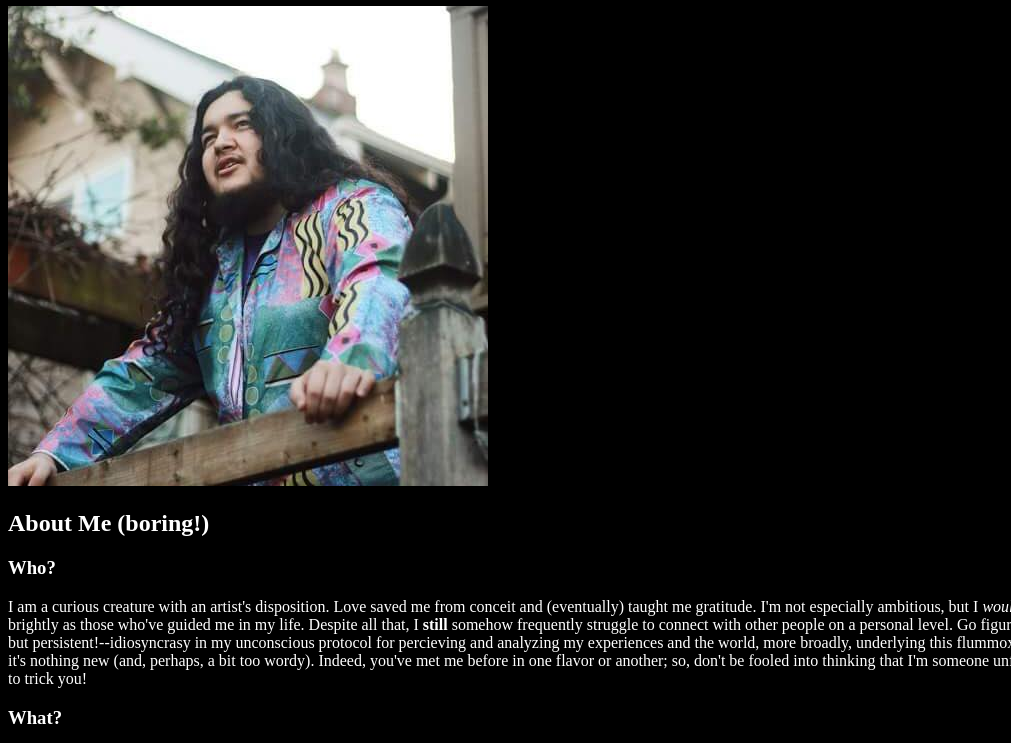
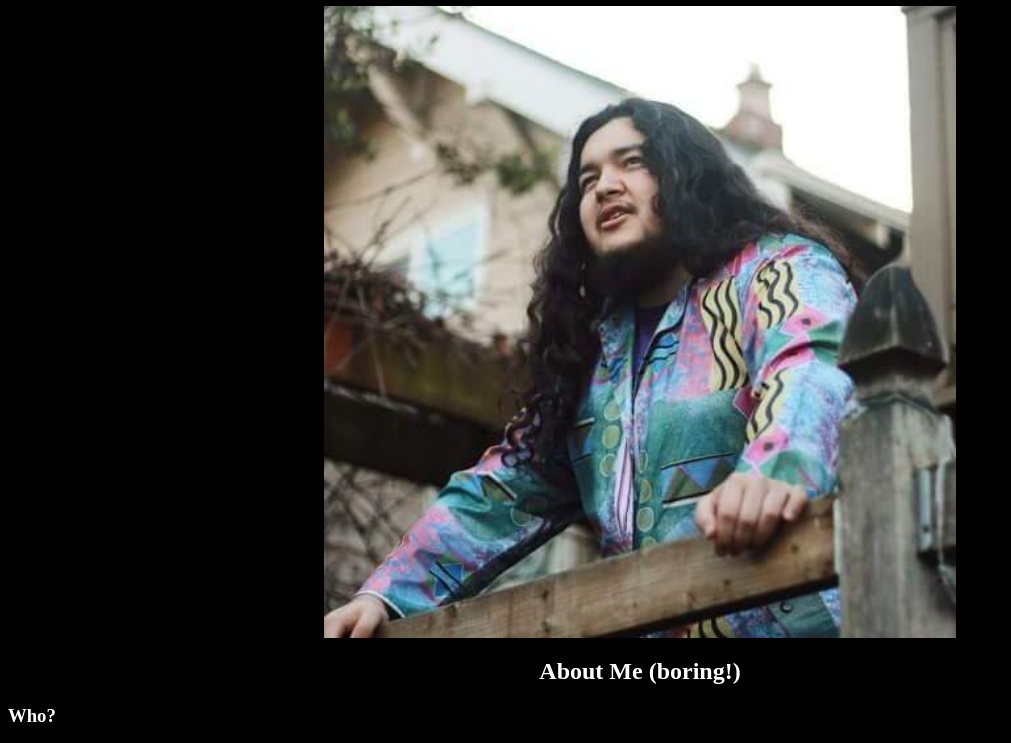
Before and after one commit to sanchace/webpage, a plain HTML site: page index.html in a window 1280 px wide. Shown: the part 267-1010 px from the top of the page, without its empty margins (0-1011 px from the left). Drawn offline with Linux system fonts and the light colour scheme.

Commit message:
fixed bugs, refactored

```diff
--- a/index.html
+++ b/index.html
@@ -29,7 +29,7 @@
          </nav>
       </header>
       <h1>Alex Sanchez's Website</h1>
-      <img src="media/pictures/profile-picture.jpg" alt="Me">
+      <img src="media/pictures/profile-picture.jpg" alt="Me" class="center">
       <div class="intro">
          <h2>About Me (boring!)</h2>
          <h3>Who?</h3>
--- a/style.css
+++ b/style.css
@@ -4,5 +4,12 @@ body {
 }
 
 h1, h2 {
-	align: center;
+	text-align: center;
 }
+
+.center {
+	display: block;
+	margin-left: auto;
+	margin-right: auto;
+	width: 50%;
+}
```
